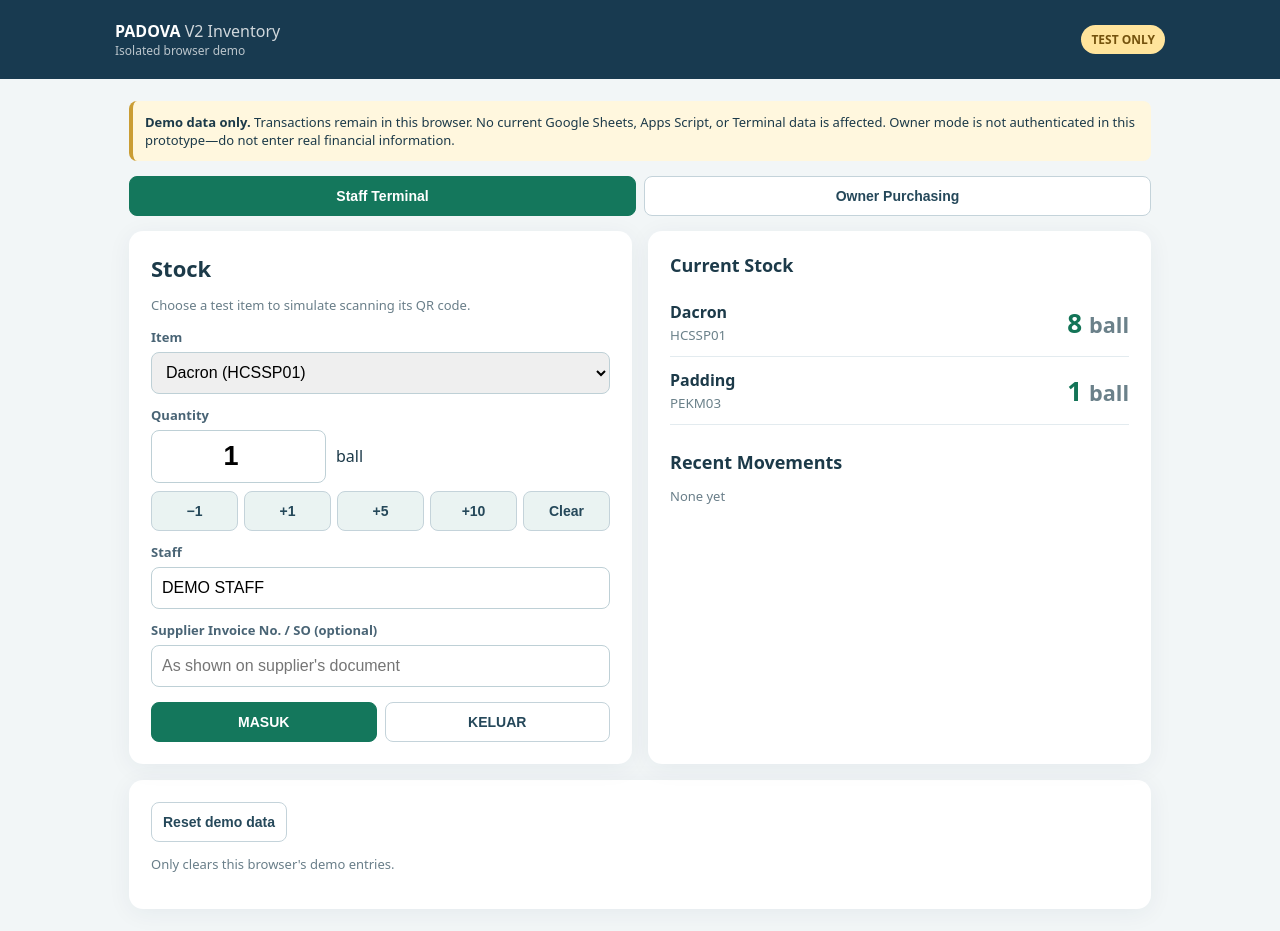
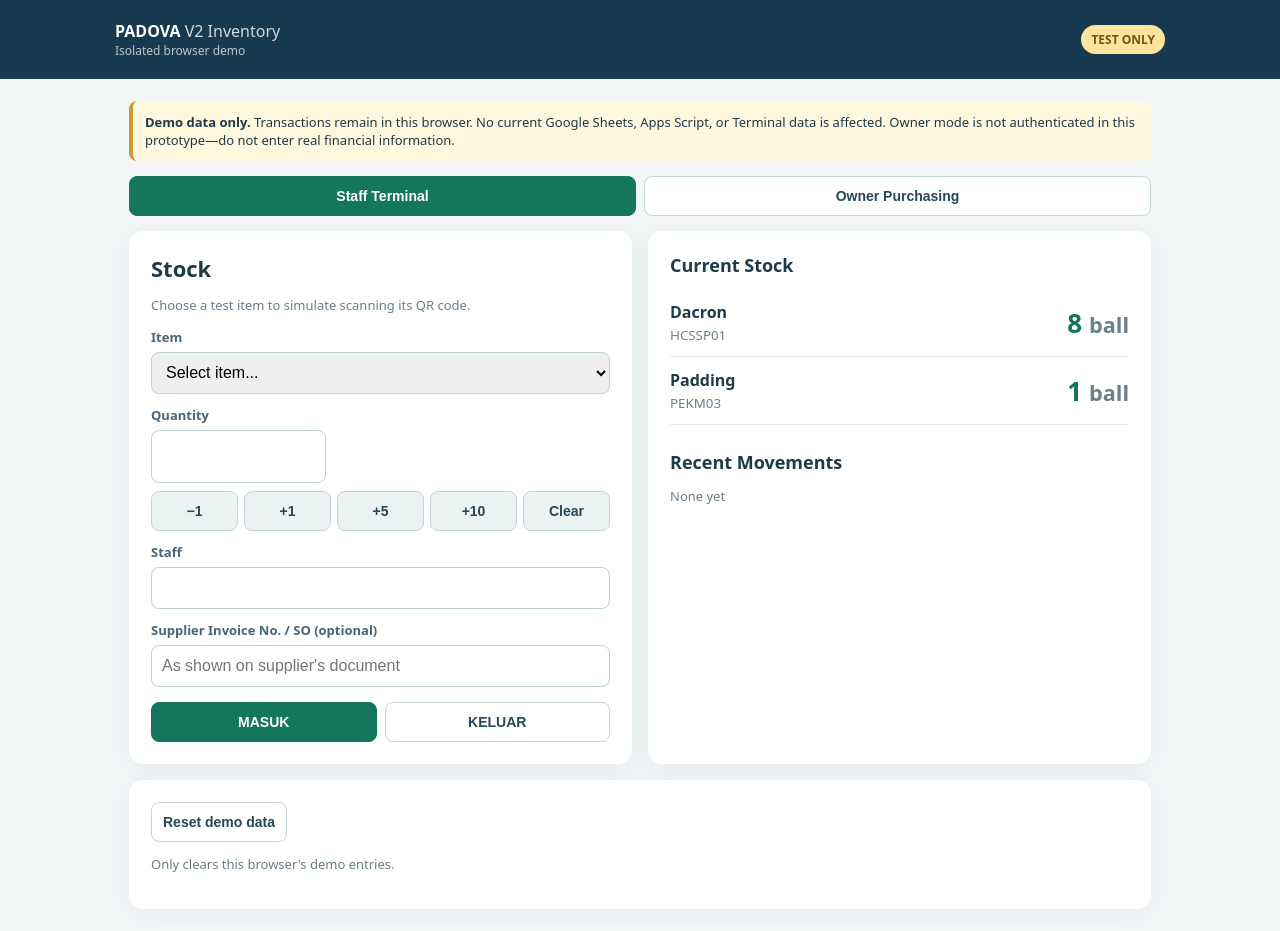
Before and after one commit to padovaindonesia-bit/padova-terminal, a plain HTML site: page v2-prototype/PADOVA_V2_Inventory_Demo.html in a window 1280 px wide. Drawn offline with Linux system fonts and the light colour scheme.

Commit message:
Reset V2 entry forms after successful stock and purchase actions

```diff
--- a/v2-prototype/PADOVA_V2_Inventory_Demo.html
+++ b/v2-prototype/PADOVA_V2_Inventory_Demo.html
@@ -118,12 +118,16 @@ let state;try{const x=JSON.parse(localStorage.getItem(KEY));state=x?.items&&x?.r
 let editingId=null;
 let manualMatchOverride=false;
 const itemName=code=>state.items.find(x=>x.code===code)?.name??code;
-const options=()=>state.items.map(i=>`<option value="${esc(i.code)}">${esc(i.name)} (${esc(i.code)})</option>`).join('');
+const options=()=>'<option value="">Select item...</option>'+state.items.map(i=>`<option value="${esc(i.code)}">${esc(i.name)} (${esc(i.code)})</option>`).join('');
 function persist(){localStorage.setItem(KEY,JSON.stringify(state));draw();}
 function message(id,s,bad=false){const e=$(id);e.textContent=s;e.style.display='block';e.className='status'+(bad?' bad':'');}
 function showStaff(show){$('staff').style.display=show?'block':'none';$('owner').style.display=show?'none':'block';$('staffTab').className=show?'active':'';$('ownerTab').className=show?'':'active';draw();}
 function editPurchase(id){const p=state.purchases.find(x=>x.id===id);if(!p)return;editingId=id;manualMatchOverride=false;$('supplier').value=p.supplier;$('invoice').value=p.invoice;$('purchaseItem').value=p.itemCode;$('invoiceQty').value=p.invoiceQty;$('unitCost').value=p.unitCost;draw();$('purchaseHeading').textContent='Edit Purchase';$('editNotice').style.display='block';$('purchaseButton').textContent='SAVE CHANGES';$('purchaseHeading').scrollIntoView({behavior:'smooth'});}
-function newPurchase(){editingId=null;manualMatchOverride=false;$('purchaseHeading').textContent='New Purchase';$('editNotice').style.display='none';$('purchaseButton').textContent='SAVE PURCHASE';$('supplier').value='DEMO SUPPLIER';$('invoice').value='';$('invoiceQty').value='';$('unitCost').value='';$('showAllReceipts').checked=false;draw();}
+function newPurchase(){editingId=null;manualMatchOverride=false;$('purchaseHeading').textContent='New Purchase';$('editNotice').style.display='none';$('purchaseButton').textContent='SAVE PURCHASE';$('supplier').value='';$('invoice').value='';$('purchaseItem').value='';$('invoiceQty').value='';$('unitCost').value='';$('showAllReceipts').checked=false;draw();}
+function clearStaffEntry(){
+ $('stockItem').value='';$('stockQty').value='';$('stockUnit').textContent='';$('staffName').value='';$('supplierDoc').value='';
+ draw();
+}
 function checkedReceiptIds(){return [...document.querySelectorAll('.receiptPick:checked')].map(x=>x.dataset.id);}
 function refreshQuantityRelation(){
  const ids=checkedReceiptIds();
@@ -169,11 +173,11 @@ $('staffTab').onclick=()=>showStaff(true);$('ownerTab').onclick=()=>showStaff(fa
 $('invoice').oninput=()=>{manualMatchOverride=false;draw()};$('showAllReceipts').onchange=draw;$('invoiceQty').oninput=refreshQuantityRelation;
 document.querySelectorAll('[data-qty]').forEach(b=>b.onclick=()=>{$('stockQty').value=Math.max(0,(Number($('stockQty').value)||0)+Number(b.dataset.qty));});
 $('clearQty').onclick=()=>{$('stockQty').value='';$('stockQty').focus()};$('stockQty').onclick=e=>e.target.select();
-$('inButton').onclick=()=>{try{const r=receiveGoods(state,{itemCode:$('stockItem').value,qty:$('stockQty').value,staff:$('staffName').value,supplierDoc:$('supplierDoc').value.trim(),requestId:crypto.randomUUID()});persist();message('stockStatus',`Received ${r.receipt.qty}. Reference: ${r.receipt.supplierDoc||'not provided'}. Stock is now ${balance(state,r.receipt.itemCode)}.`)}catch(e){message('stockStatus',e.message,true)}};
-$('outButton').onclick=()=>{try{postMovement(state,{itemCode:$('stockItem').value,qty:$('stockQty').value,staff:$('staffName').value,type:'MATERIAL_ISSUE',requestId:crypto.randomUUID()});persist();message('stockStatus',`Materials taken. Stock is now ${balance(state,$('stockItem').value)}.`)}catch(e){message('stockStatus',e.message,true)}};
-$('purchaseButton').onclick=()=>{try{const p=savePurchase(state,{id:editingId,invoice:$('invoice').value.trim(),supplier:$('supplier').value.trim(),itemCode:$('purchaseItem').value,invoiceQty:$('invoiceQty').value,unitCost:$('unitCost').value,receiptAllocations:selectedAllocations(),autoMatch:!manualMatchOverride});persist();editPurchase(p.id);message('purchaseStatus',`Saved: ${p.status}. Stock unchanged.`)}catch(e){message('purchaseStatus',e.message,true)}};
+$('inButton').onclick=()=>{try{const r=receiveGoods(state,{itemCode:$('stockItem').value,qty:$('stockQty').value,staff:$('staffName').value,supplierDoc:$('supplierDoc').value.trim(),requestId:crypto.randomUUID()});const finalStock=balance(state,r.receipt.itemCode);persist();clearStaffEntry();message('stockStatus',`Received ${r.receipt.qty}. Reference: ${r.receipt.supplierDoc||'not provided'}. Stock is now ${finalStock}. Ready for next entry.`)}catch(e){message('stockStatus',e.message,true)}};
+$('outButton').onclick=()=>{try{const item=$('stockItem').value;postMovement(state,{itemCode:item,qty:$('stockQty').value,staff:$('staffName').value,type:'MATERIAL_ISSUE',requestId:crypto.randomUUID()});const finalStock=balance(state,item);persist();clearStaffEntry();message('stockStatus',`Materials taken. Stock is now ${finalStock}. Ready for next entry.`)}catch(e){message('stockStatus',e.message,true)}};
+$('purchaseButton').onclick=()=>{try{const p=savePurchase(state,{id:editingId,invoice:$('invoice').value.trim(),supplier:$('supplier').value.trim(),itemCode:$('purchaseItem').value,invoiceQty:$('invoiceQty').value,unitCost:$('unitCost').value,receiptAllocations:selectedAllocations(),autoMatch:!manualMatchOverride});persist();newPurchase();message('purchaseStatus',`Saved invoice ${p.invoice}: ${p.status}. Stock unchanged. Ready for next entry.`)}catch(e){message('purchaseStatus',e.message,true)}};
 $('newPurchase').onclick=newPurchase;
-$('resetButton').onclick=()=>{if(confirm('Clear this browser\'s V2 demo data?')){state=initialState();editingId=null;persist();newPurchase();message('stockStatus','Demo reset.')}};
-$('stockItem').innerHTML=options();$('purchaseItem').innerHTML=options();draw();
+$('resetButton').onclick=()=>{if(confirm('Clear this browser\'s V2 demo data?')){state=initialState();editingId=null;persist();newPurchase();clearStaffEntry();message('stockStatus','Demo reset.')}};
+$('stockItem').innerHTML=options();$('purchaseItem').innerHTML=options();newPurchase();clearStaffEntry();
 
 </script></body></html>
```
